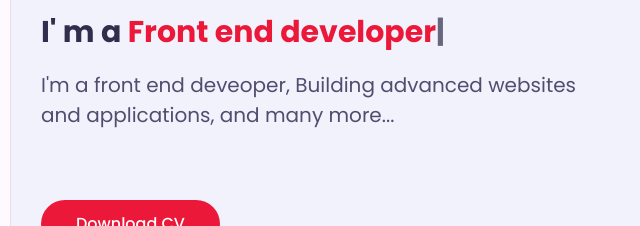
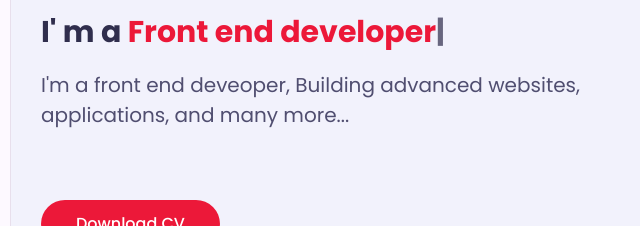
Before and after one commit to LobnaMuhamed/My-Portfolio, a plain HTML site: page index.html in a window 1280 px wide. Shown: the part 277-503 px from the top of the page, 259-899 px from the left. Drawn offline with nearby package versions, Linux system fonts and the light colour scheme; a web font is replaced by a local one.

Commit message:
update index.html

```diff
--- a/index.html
+++ b/index.html
@@ -98,8 +98,7 @@
                   I' m a <span class="typing">Front end developer</span>
                 </h3>
                 <p>
-                  I'm a front end deveoper, Building advanced websites and
-                  applications, and many more...
+                  I'm a front end deveoper, Building advanced websites, applications, and many more...
                 </p>
                 <a href="cv/CV.pdf" class="btn">Download CV</a>
               </div>
```
